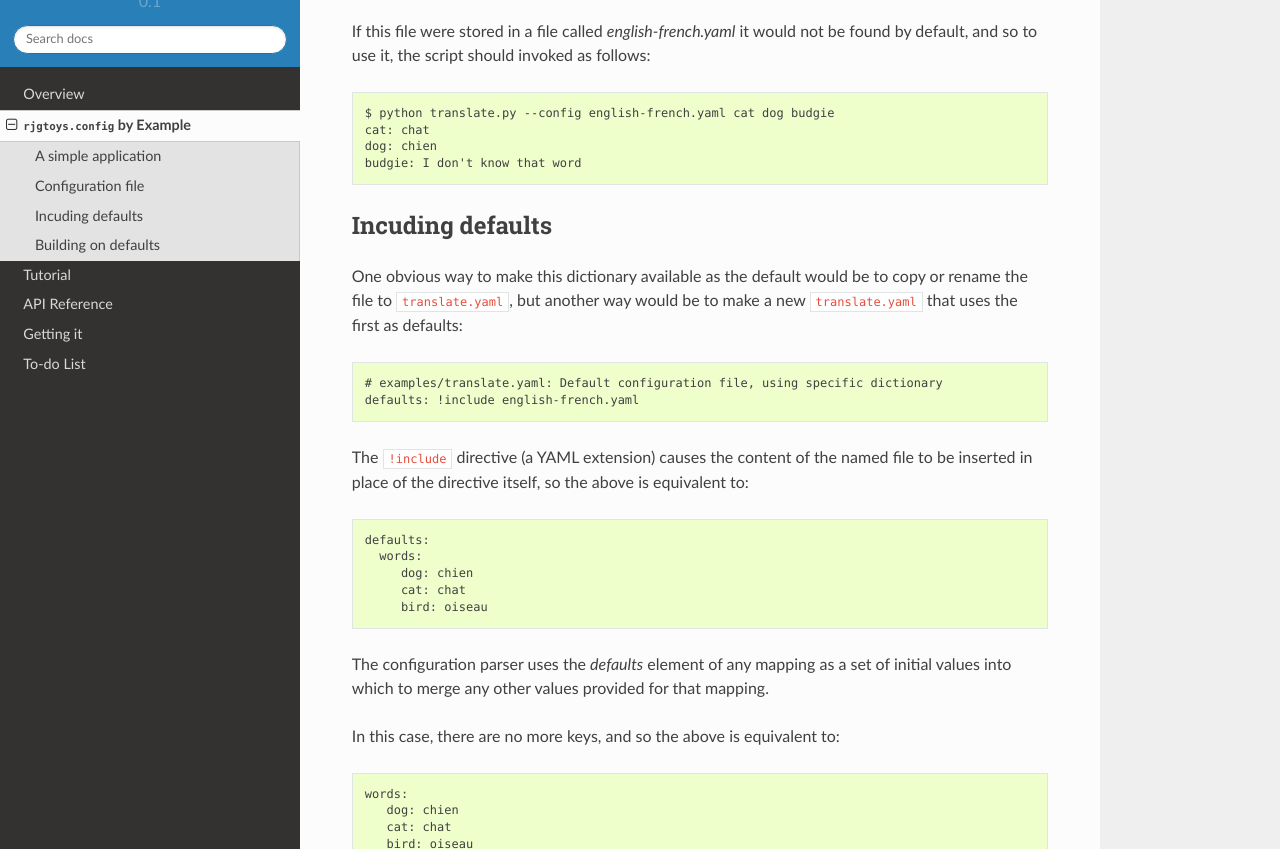
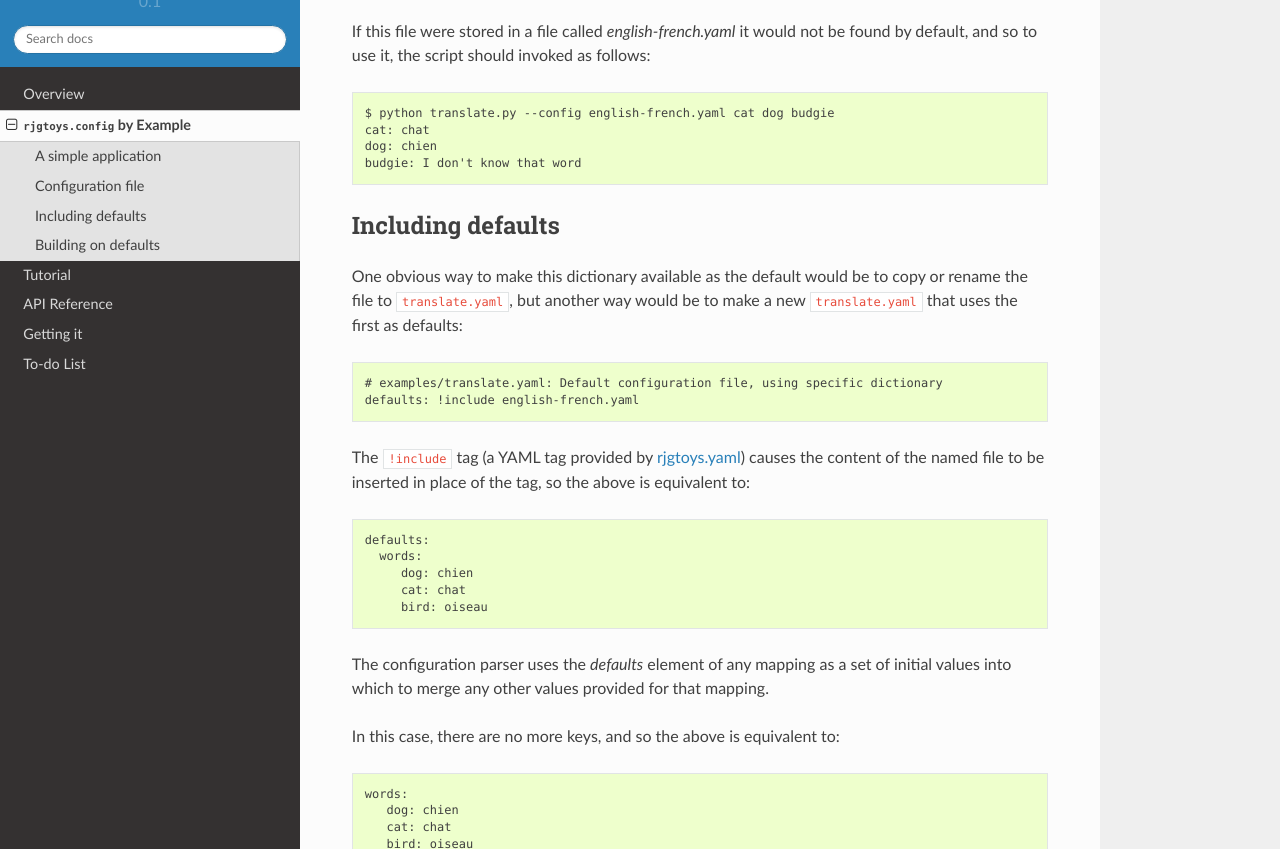
Before and after one commit to bobgautier/rjgtoys-config, a Sphinx documentation site: the page built from doc/source/example.rst, in a window 1280 px wide and 900 px high, scrolled down 1038 px, cut to the strip 51-900 px from the top of the window. Built offline with Sphinx 7.4.7 and the Read the Docs theme 2.0.0, drawn with Linux system fonts in a browser that asks for light colours; formulas are drawn with MathJax 3.

Commit message:
Fix typo, link to rjgtoys.yaml, avoid use of 'directive'

```diff
--- a/doc/source/example.rst
+++ b/doc/source/example.rst
@@ -48,8 +48,8 @@ found by default, and so to use it, the script should invoked as follows::
   dog: chien
   budgie: I don't know that word
 
-Incuding defaults
------------------
+Including defaults
+------------------
 
 One obvious way to make this dictionary available as the default would be to copy
 or rename the file to ``translate.yaml``, but another way would be to make a new
@@ -58,9 +58,9 @@ or rename the file to ``translate.yaml``, but another way would be to make a new
   # examples/translate.yaml: Default configuration file, using specific dictionary
   defaults: !include english-french.yaml
 
-The ``!include`` directive (a YAML extension) causes the
+The ``!include`` tag (a YAML tag provided by rjgtoys.yaml_) causes the
 content of the named file to be inserted in
-place of the directive itself, so the above is equivalent to::
+place of the tag, so the above is equivalent to::
 
   defaults:
     words:
@@ -95,3 +95,5 @@ The above is equivalent to::
      cat: chat
      bird: oiseau
      snail: escargot
+
+.. _rjgtoys.yaml: https://rjgtoys.readthedocs.io/projects/yaml/en/latest/
```
